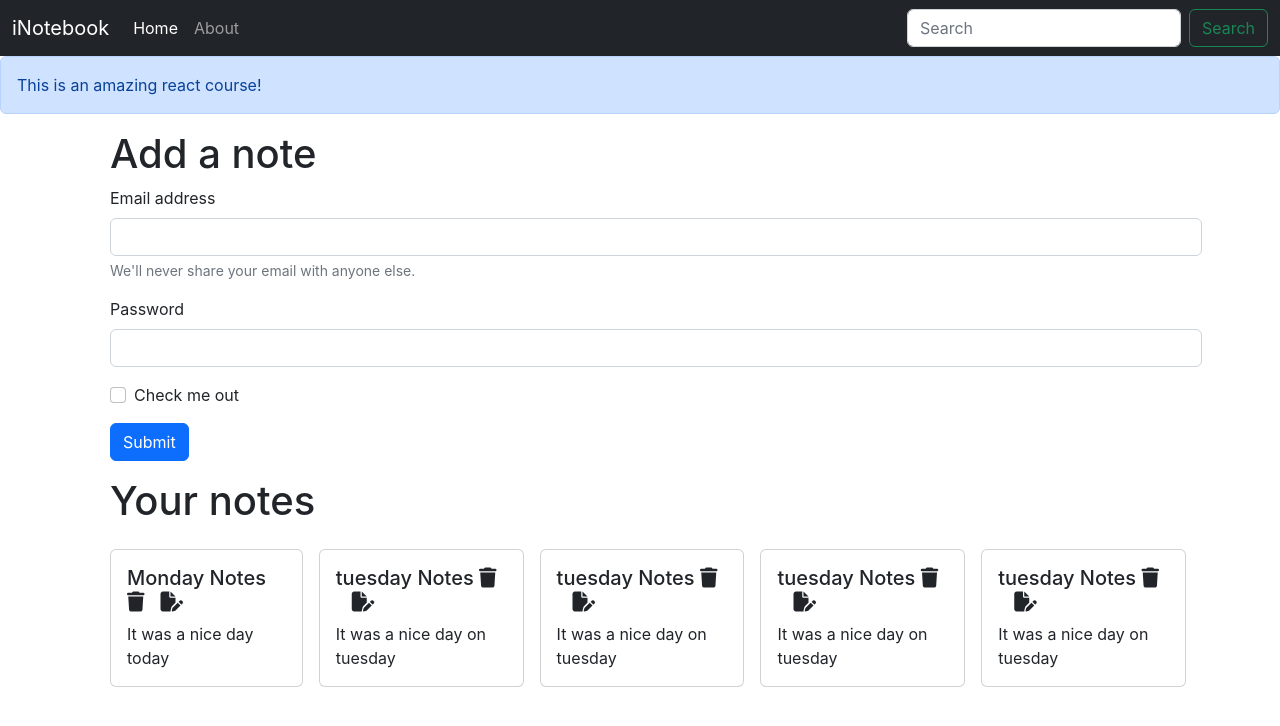
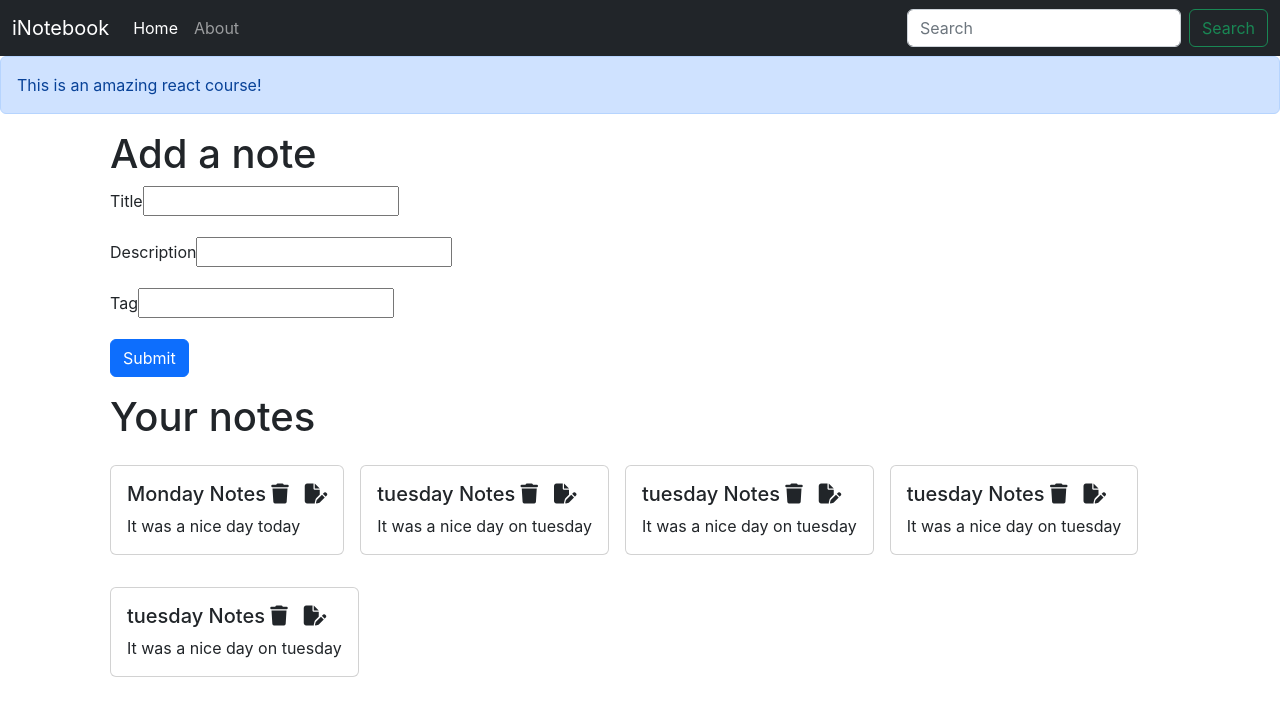
Before and after one commit to YuvRaj6392/inotefrontend, a React (Create React App) app: page / in a window 1280 px wide. Shown: the top 726 px of the page. Built offline with nearby package versions, Linux system fonts and the light colour scheme.

Commit message:
added functionality for add a note

```diff
--- /dev/null
+++ b/src/components/AddNote.js
@@ -0,0 +1,61 @@
+import React from 'react'
+import { useState } from 'react';
+import { useContext } from 'react'
+import noteContext from '../context/notes/NotesContext';
+export default function AddNote() {
+    const context=useContext(noteContext);
+    const  {notes,addNote}=context
+    const [title,setTitle]=useState("");
+    const [description,setDescription]=useState("");
+    const [tag,setTag]=useState("General");
+    console.log(context)
+
+    const  handleClick=  (e)=>{
+      e.preventDefault();
+      let dumNote={
+
+          "_id": "63612551125d9f1381f0e226c636994",
+          "user": "636551255af181f0e226c6698f",
+          "title": "Game Notes",
+          "description": "It was a nice day on tuesday",
+          "tag": "General",
+          "createdAt": "2022-11-04T18:11:37.068Z",
+          "updatedAt": "2022-11-04T18:11:37.068Z",
+          "__v": 0
+        }
+
+      console.log(dumNote)
+     addNote(dumNote)
+
+
+    }
+  return (
+    <div>
+       <h1>Add a note</h1>
+    <form className='mb-3'>
+  <div className="mb-3">
+    <label  className="form-label">Title</label>
+    <input type="text" className="title" id="title"   onChange={(e)=>{
+      setTitle(e.target.value)
+    }}/>
+
+  </div>
+  <div className="mb-3">
+    <label className="form-label">Description</label>
+    <input type="text" className="Description" id="Description" onChange={(e)=>{
+      setDescription(e.target.value)
+    }}/>
+  </div>
+  <div className="mb-3">
+    <label  className="form-label">Tag</label>
+    <input type="text" className="tag" id="tag" onChange={(e)=>{
+      setTag(e.target.value)
+    }}/>
+  </div>
+
+  <button type="submit" className="btn btn-primary" onClick={handleClick}>Submit</button>
+</form>
+  <h1>Your notes</h1>
+    </div>
+  )
+}
--- a/src/components/Home.js
+++ b/src/components/Home.js
@@ -1,5 +1,6 @@
 import React from 'react'
 import { useEffect } from 'react';
+
 import Notes from './Notes';
 
 export default function Home() {
@@ -7,24 +8,7 @@ export default function Home() {
   return (
     <div >
     <div className="container m-3">
-    <h1>Add a note</h1>
-    <form className='mb-3'>
-  <div className="mb-3">
-    <label for="exampleInputEmail1" className="form-label">Email address</label>
-    <input type="email" className="form-control" id="exampleInputEmail1" aria-describedby="emailHelp"/>
-    <div id="emailHelp" className="form-text">We'll never share your email with anyone else.</div>
-  </div>
-  <div className="mb-3">
-    <label for="exampleInputPassword1" className="form-label">Password</label>
-    <input type="password" className="form-control" id="exampleInputPassword1"/>
-  </div>
-  <div className="mb-3 form-check">
-    <input type="checkbox" className="form-check-input" id="exampleCheck1"/>
-    <label className="form-check-label" for="exampleCheck1">Check me out</label>
-  </div>
-  <button type="submit" className="btn btn-primary">Submit</button>
-</form>
-  <h1>Your notes</h1>
+
   <Notes />
     </div>
 
--- a/src/components/Notes.js
+++ b/src/components/Notes.js
@@ -1,21 +1,26 @@
 import React from 'react'
 import { useContext } from 'react'
 import noteContext from '../context/notes/NotesContext';
-import NoteState from '../context/notes/NotesStates';
+import AddNote from './AddNote';
 import NoteItem from './NoteItem';
 export default function Notes() {
     const context=useContext(noteContext);
+    const {notes}=context
   console.log(context.notes)
 
   return (
-    <div style={{display:'flex'}}>
+    <>
+  <AddNote />
+
+    <div style={{display:'flex',flexWrap:'wrap'}}>
       {
-  context.notes.map((element)=>{
+   notes.map((element)=>{
     return <div key={element._id}>
       <NoteItem note={element} />
     </div>
   })
 }
     </div>
+    </>
   )
 }
--- a/src/context/notes/NotesStates.js
+++ b/src/context/notes/NotesStates.js
@@ -54,11 +54,37 @@ const NoteState=(props)=>{
         "createdAt": "2022-11-04T18:11:37.068Z",
         "updatedAt": "2022-11-04T18:11:37.068Z",
         "__v": 0
-      }
+      },
+
     ]
-  const [notes,setNotes]=useState(notesInitial)
+
+    const [notes,setNotes]=useState(notesInitial)
+
+   const addNote=(note)=>
+   {
+    console.log("called!")
+    console.log(notes)
+    const noter=notes.concat(note);
+    setNotes(noter)
+
+
+
+   }
+
+    //edit note
+    const editNote=()=>{
+
+    }
+
+    //delete note
+    const deleteNode=()=>{
+
+    }
+
+
+
     return (
-<noteContext.Provider value={{notes,setNotes}} >
+<noteContext.Provider value={{notes,addNote}} >
         {props.children}
     </noteContext.Provider>
     )
```
